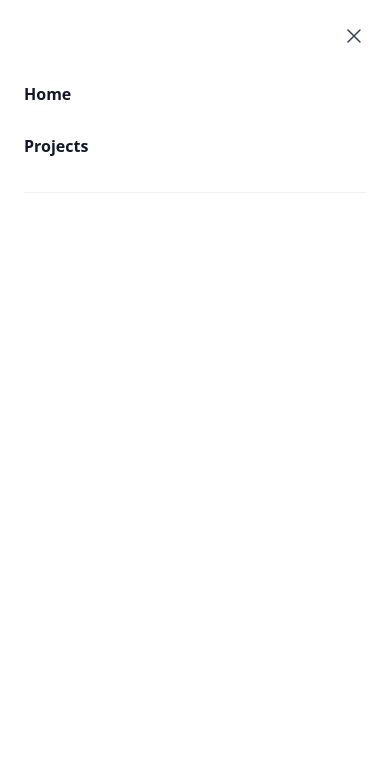
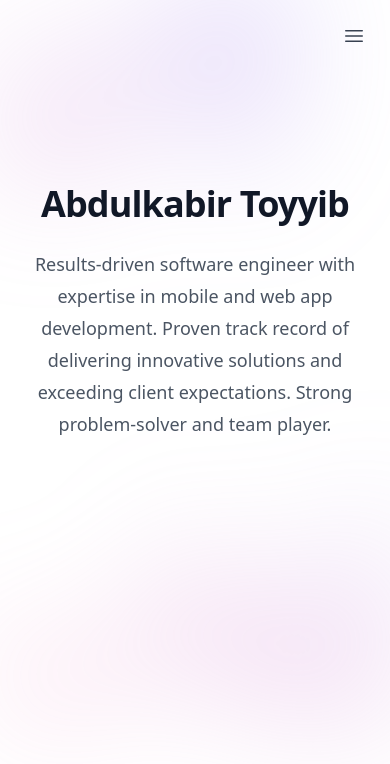
Before and after one commit to toykam/svelt_porfolio, a SvelteKit app: page / in a window 390 px wide. Shown: the top 764 px of the page. Built offline with nearby package versions, Linux system fonts and the light colour scheme.

Commit message:
fixed sidebar issues

```diff
--- a/src/routes/+layout.svelte
+++ b/src/routes/+layout.svelte
@@ -7,6 +7,12 @@
 		{'title': 'Projects', 'path': '/projects'},
 		// {'title': 'Contact', '': '/contact'},
 	]
+
+	let showSideBar = false;
+
+	function toggleSidebar() {
+		showSideBar = !showSideBar;
+	}
 </script>
 <div class="bg-white">
     <header class="absolute inset-x-0 top-0 z-50">
@@ -17,14 +23,14 @@
             <img class="h-8 w-auto" src="https://tailwindui.com/plus/img/logos/mark.svg?color=indigo&shade=600" alt="">
         </a> -->
         </div>
-        <!-- <div class="flex lg:hidden">
+        <div on:click={toggleSidebar} class="flex lg:hidden">
         <button type="button" class="-m-2.5 inline-flex items-center justify-center rounded-md p-2.5 text-gray-700">
             <span class="sr-only">Open main menu</span>
             <svg class="h-6 w-6" fill="none" viewBox="0 0 24 24" stroke-width="1.5" stroke="currentColor" aria-hidden="true" data-slot="icon">
             <path stroke-linecap="round" stroke-linejoin="round" d="M3.75 6.75h16.5M3.75 12h16.5m-16.5 5.25h16.5" />
             </svg>
         </button>
-        </div> -->
+        </div>
         <div class="hidden lg:flex lg:gap-x-12">
 			{#each menus as menu (menu)}
 				<a href="{menu.path}" class="text-sm font-semibold leading-6 text-gray-900" in:scale out:fade>{ menu.title }</a>
@@ -35,6 +41,7 @@
         </div>
     </nav>
     <!-- Mobile menu, show/hide based on menu open state. -->
+	{#if showSideBar}
 		<div class="lg:hidden" role="dialog" aria-modal="true">
 			<!-- Background backdrop, show/hide based on slide-over state. -->
 			<div class="fixed inset-0 z-50"></div>
@@ -46,7 +53,7 @@
 				</a>
 				<button type="button" class="-m-2.5 rounded-md p-2.5 text-gray-700">
 				<span class="sr-only">Close menu</span>
-            <svg class="h-6 w-6" fill="none" viewBox="0 0 24 24" stroke-width="1.5" stroke="currentColor" aria-hidden="true" data-slot="icon">
+				<svg on:click={toggleSidebar} class="h-6 w-6" fill="none" viewBox="0 0 24 24" stroke-width="1.5" stroke="currentColor" aria-hidden="true" data-slot="icon">
 					<path stroke-linecap="round" stroke-linejoin="round" d="M6 18 18 6M6 6l12 12" />
 				</svg>
 				</button>
@@ -55,7 +62,7 @@
 				<div class="-my-6 divide-y divide-gray-500/10">
 				<div class="space-y-2 py-6">
 					{#each menus as menu (menu)}
-					<a href="{menu.path}" class="-mx-3 block rounded-lg px-3 py-2 text-base font-semibold leading-7 text-gray-900 hover:bg-gray-50">{ menu.title }</a>
+						<a on:click={toggleSidebar} href="{menu.path}" class="-mx-3 block rounded-lg px-3 py-2 text-base font-semibold leading-7 text-gray-900 hover:bg-gray-50">{ menu.title }</a>
 					{/each}
 				</div>
 				<div class="py-6">
@@ -65,6 +72,7 @@
 			</div>
 			</div>
 		</div>
+	{/if}
     </header>
 
 	<div class="relative isolate px-6 pt-14 lg:px-8">
```
Lines whose indentation alone changed are shown as unchanged.
